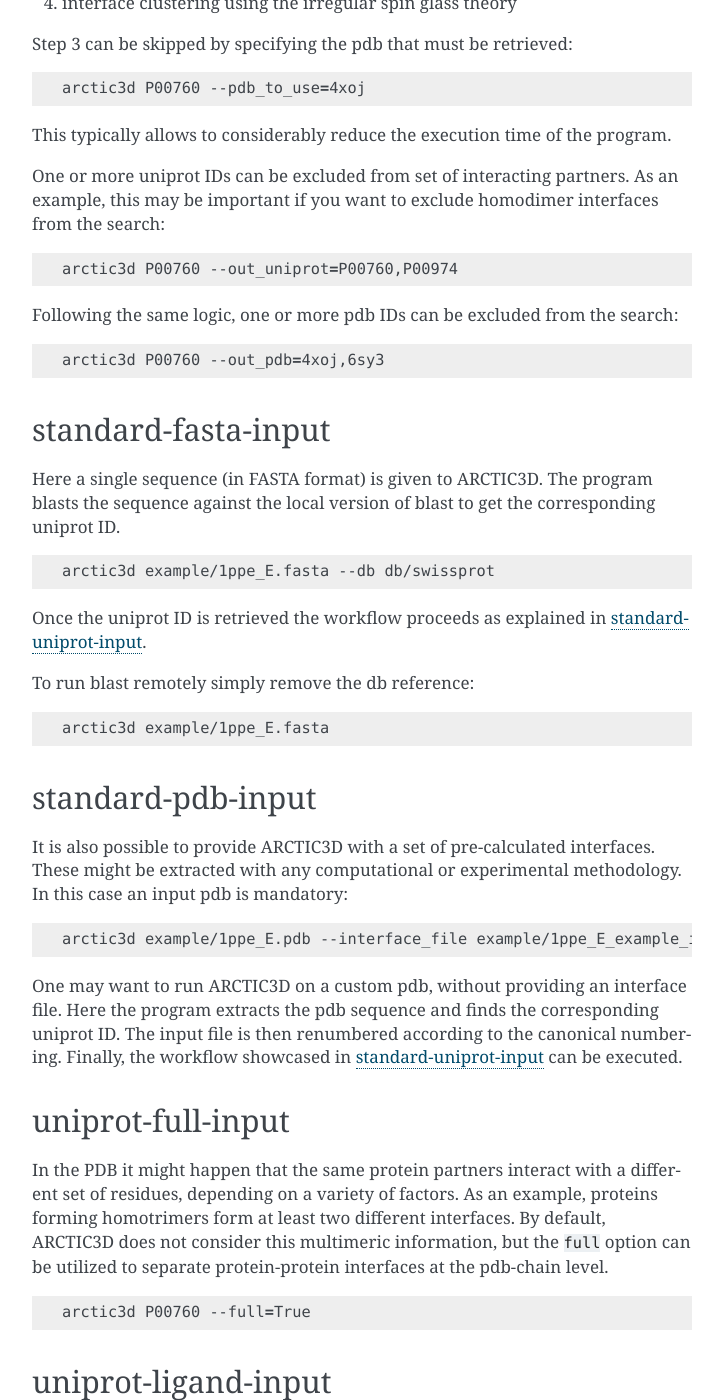
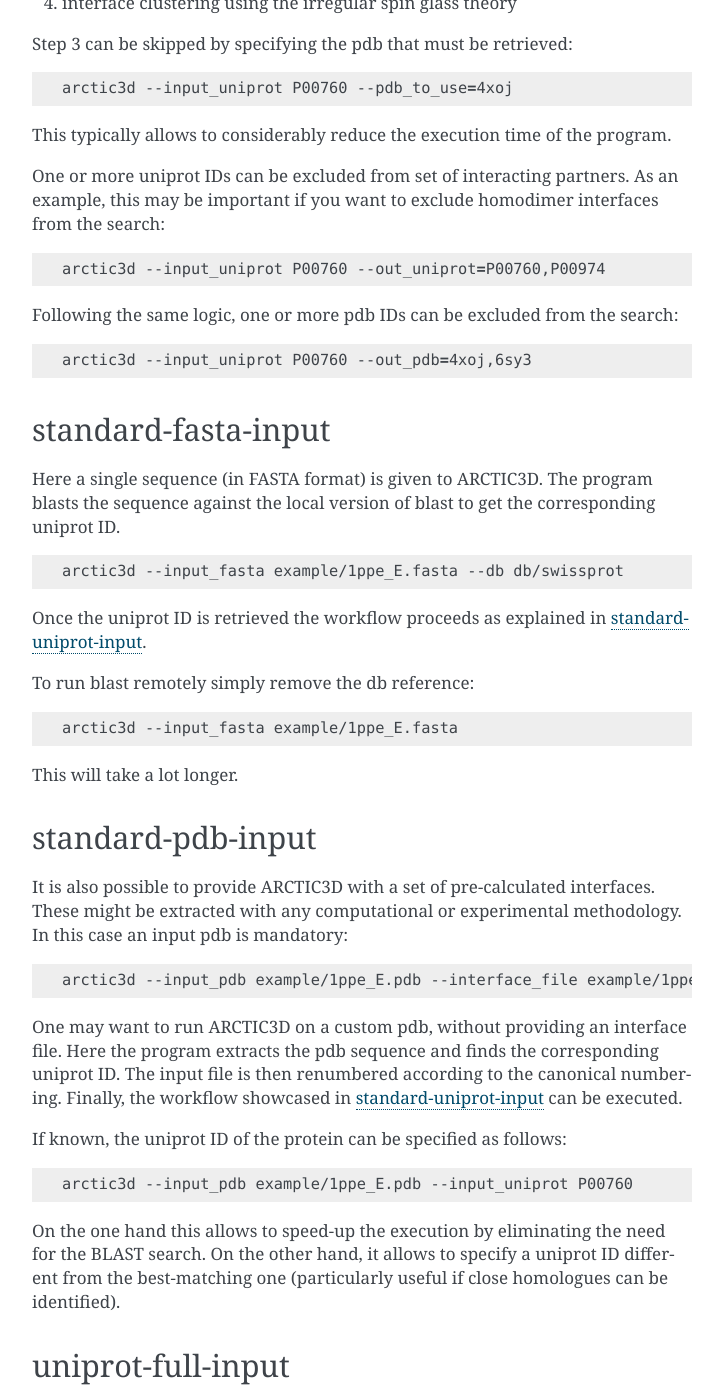
Before and after one commit to haddocking/arctic3d, a Sphinx documentation site: the page built from docs/examples.md, in a window 1280 px wide and 1400 px high, scrolled down 660 px. Shown: the whole window, without its empty margins (388-1111 px from the left). Built offline with Sphinx 7.4.7, drawn with Linux system fonts in a browser that asks for light colours; some of the changed text lies outside the part shown.

Commit message:
Update examples.md

````diff
--- a/docs/examples.md
+++ b/docs/examples.md
@@ -16,7 +16,7 @@ ARCTIC3D can be executed in several ways:
 In this example a uniprot ID is provided as input to arctic3d.
 
 ```bash
-arctic3d P00760
+arctic3d --input_uniprot P00760
 ```
 
 This is the basic ARCTIC3D scenario: here the program performs the following tasks sequentially:
@@ -29,7 +29,7 @@ This is the basic ARCTIC3D scenario: here the program performs the following tas
 Step 3 can be skipped by specifying the pdb that must be retrieved:
 
 ```bash
-arctic3d P00760 --pdb_to_use=4xoj
+arctic3d --input_uniprot P00760 --pdb_to_use=4xoj
 ```
 
 This typically allows to considerably reduce the execution time of the program.
@@ -37,13 +37,13 @@ This typically allows to considerably reduce the execution time of the program.
 One or more uniprot IDs can be excluded from set of interacting partners. As an example, this may be important if you want to exclude homodimer interfaces from the search:
 
 ```bash
-arctic3d P00760 --out_uniprot=P00760,P00974
+arctic3d --input_uniprot P00760 --out_uniprot=P00760,P00974
 ```
 
 Following the same logic, one or more pdb IDs can be excluded from the search:
 
 ```bash
-arctic3d P00760 --out_pdb=4xoj,6sy3
+arctic3d --input_uniprot P00760 --out_pdb=4xoj,6sy3
 ```
 
 ## standard-fasta-input
@@ -51,7 +51,7 @@ arctic3d P00760 --out_pdb=4xoj,6sy3
 Here a single sequence (in FASTA format) is given to ARCTIC3D. The program blasts the sequence against the local version of blast to get the corresponding uniprot ID.
 
 ```bash
-arctic3d example/1ppe_E.fasta --db db/swissprot
+arctic3d --input_fasta example/1ppe_E.fasta --db db/swissprot
 ```
 
 Once the uniprot ID is retrieved the workflow proceeds as explained in [standard-uniprot-input](standard-uniprot-input).
@@ -59,25 +59,33 @@ Once the uniprot ID is retrieved the workflow proceeds as explained in [standard
 To run blast remotely simply remove the db reference:
 
 ```bash
-arctic3d example/1ppe_E.fasta
+arctic3d --input_fasta example/1ppe_E.fasta
 ```
+
+This will take a lot longer.
 
 ## standard-pdb-input
 
 It is also possible to provide ARCTIC3D with a set of pre-calculated interfaces. These might be extracted with any computational or experimental methodology. In this case an input pdb is mandatory:
 
 ```bash
-arctic3d example/1ppe_E.pdb --interface_file example/1ppe_E_example_interfaces.txt
+arctic3d --input_pdb example/1ppe_E.pdb --interface_file example/1ppe_E_example_interfaces.txt
 ```
 
 One may want to run ARCTIC3D on a custom pdb, without providing an interface file. Here the program extracts the pdb sequence and finds the corresponding uniprot ID. The input file is then renumbered according to the canonical numbering. Finally, the workflow showcased in [standard-uniprot-input](standard-uniprot-input) can be executed.
+
+If known, the uniprot ID of the protein can be specified as follows:
+```bash
+arctic3d --input_pdb example/1ppe_E.pdb --input_uniprot P00760
+```
+On the one hand this allows to speed-up the execution by eliminating the need for the BLAST search. On the other hand, it allows to specify a uniprot ID different from the best-matching one (particularly useful if close homologues can be identified).
 
 ## uniprot-full-input
 
 In the PDB it might happen that the same protein partners interact with a different set of residues, depending on a variety of factors. As an example, proteins forming homotrimers form at least two different interfaces. By default, ARCTIC3D does not consider this multimeric information, but the `full` option can be utilized to separate protein-protein interfaces at the pdb-chain level.
 
 ```bash
-arctic3d P00760 --full=True
+arctic3d --input_uniprot P00760 --full=True
 ```
 
 ## uniprot-ligand-input
@@ -85,13 +93,13 @@ arctic3d P00760 --full=True
 Small-molecule interaction information is not retrieved by default by ARCTIC3D. By setting the `ligand` option to `yes` the retrieval can be limited to ligands:
 
 ```bash
-arctic3d P00760 --ligand=yes
+arctic3d --input_uniprot P00760 --ligand=yes
 ```
 
 Such information can be combined with standard interface information by setting the `ligand` option to `both`:
 
 ```bash
-arctic3d P00760 --ligand=both
+arctic3d --input_uniprot P00760 --ligand=both
 ```
 
 **Disclaimer**: typically, different small molecules of the same type (ions in particular) cannot be distinguished according to the [graph-api](https://www.ebi.ac.uk/pdbe/pdbe-kb/api). Therefore results have to be interpreted carefully.
````
